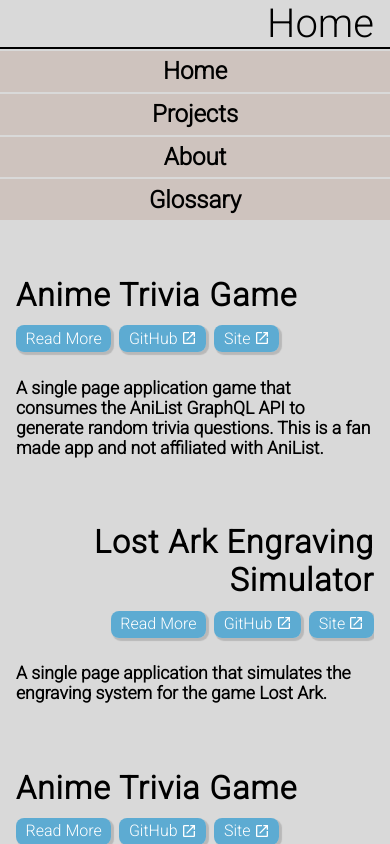
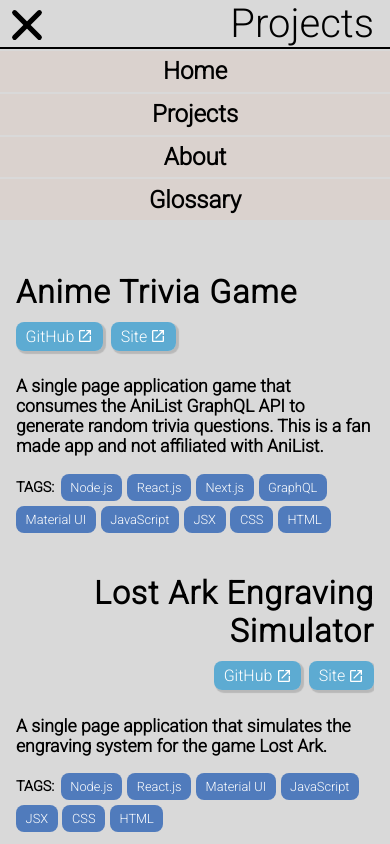
Before and after one commit to ja-me-ch/portfolio-site, a Next.js app: page /projects in a window 390 px wide. Built offline with nearby package versions, Linux system fonts and the light colour scheme; a web font is replaced by a local one.

Commit message:
implemented responsive navbar

```diff
--- a/components/LinkTag.tsx
+++ b/components/LinkTag.tsx
@@ -11,7 +11,7 @@
     color: theme.themes[theme.themes.selectedTheme].contrastText,
     backgroundColor: alpha(theme.themes[theme.themes.selectedTheme].main, 0.8),
     boxShadow: "2px 2px 1px 1px rgba(0, 0, 0, 0.15)",
-    padding: "0.2rem 0.6rem 0.3rem 0.6rem",
+    padding: "0.3rem 0.6rem 0.3rem 0.6rem",
     transition: "all 0.6s ease",
     "&:hover": {
         borderRadius: "0.4rem",
--- /dev/null
+++ b/components/Tag.tsx
@@ -0,0 +1,32 @@
+import React from "react";
+import { alpha, CustomTheme, styled } from "@mui/material";
+
+const RootStyle = styled("div")(({ theme }: { theme: CustomTheme }) => ({
+    // display: "flex",
+    // justifyContent: "center",
+    // alignItems: "center",
+    borderRadius: "0.5rem",
+    color: theme.themes[theme.themes.selectedTheme].contrastText,
+    backgroundColor: alpha(theme.themes[theme.themes.selectedTheme].light, 0.9),
+    // boxShadow: "2px 2px 1px 1px rgba(0, 0, 0, 0.15)",
+    padding: "0.2rem 0.6rem 0.3rem 0.6rem",
+    transition: "all 0.6s ease",
+    "&:hover": {
+        borderRadius: "0.4rem",
+        backgroundColor: alpha(
+            theme.themes[theme.themes.selectedTheme].dark,
+            0.7
+        ),
+         boxShadow: "1px 1px 1px 1px rgba(0, 0, 0, 0.1)",
+    },
+}));
+
+const TextSpan = styled("span")(() => ({
+    fontSize: "0.8rem",
+}));
+
+const Tag = function ({ text }) {
+    return <RootStyle><TextSpan>{text}</TextSpan></RootStyle>;
+};
+
+export default Tag;
--- a/components/layouts/DefaultLayout.tsx
+++ b/components/layouts/DefaultLayout.tsx
@@ -105,11 +105,12 @@
 
 const ChildrenContainer = styled("div")(({ theme }) => ({
     padding: "1rem",
-    height: '100%',
+    height: "100%",
     // margin: 'auto',
     // overflow: "scroll",
     // border: '1px solid blue',
     // overflowY: 'auto',
+    overflow: "overlay",
     overflowX: "hidden",
     "&::-webkit-scrollbar": {
         width: "0px",
@@ -130,7 +131,7 @@
         },
     },
     [theme.breakpoints.down("sm")]: {
-        overflow: 'hidden'
+        overflow: "hidden",
     },
 }));
 
@@ -145,7 +146,7 @@
             <CenterColumns offset={horizontalOffset}>
                 <HorizontalSpacer></HorizontalSpacer>
                 <Canvas offset={verticalOffset}>
-                    <Navbar title={"Home"} />
+                    <Navbar />
                     <ChildrenContainer>{children}</ChildrenContainer>
                     <Footer />
                 </Canvas>
--- a/components/layouts/Navbar.tsx
+++ b/components/layouts/Navbar.tsx
@@ -1,14 +1,31 @@
-import React, { useEffect } from "react";
-import { CustomTheme, styled } from "@mui/material";
+import React, { useEffect, useContext } from "react";
+import { MainContext } from "../../contexts/MainContext";
+import { CustomTheme, styled, Collapse } from "@mui/material";
 import Link from "next/link";
 import { useRouter } from "next/router";
-import { WaveProps, NavItemProps } from "../../types/common";
+import { WaveProps, NavItemProps, NavProps } from "../../types/common";
 import { lighten } from "@mui/material";
+import NavbarSvg from "../../public/svg/navbar";
 
 const RootStyle = styled("div")(({ theme }: { theme: CustomTheme }) => ({
     position: "sticky",
     top: "0",
     backgroundColor: theme.themes.modes[theme.palette.mode].main,
+}));
+
+const TopBar = styled("div")(() => ({
+    // display: 'flex',
+    // flexDirection: 'row',
+    // justifyContent: 'space-between'
+}));
+
+const HamburgerIconContainer = styled("div")(({ theme }) => ({
+    position: "absolute",
+    paddingLeft: "0.1rem",
+    visibility: "hidden",
+    [theme.breakpoints.down("sm")]: {
+        visibility: "visible",
+    },
 }));
 
 const Title = styled("h1")(({ theme }) => ({
@@ -25,22 +42,27 @@
     },
 }));
 
-const Nav = styled("div")(({ theme }) => ({
+const Nav = styled("div")<NavProps>(
+    ({ theme, showNavbar }: { theme: CustomTheme; showNavbar: boolean }) => ({
         display: "flex",
         // justifyContent: 'center',
         flexDirection: "row-reverse",
         paddingRight: "1rem",
         marginTop: "1rem",
+        // visibility: showNavbar ? "visible" : "hidden",
         // border: '1px solid red',
         marginBottom: "1rem",
+        transition: "1s all",
         [theme.breakpoints.down("sm")]: {
             flexDirection: "column",
             padding: "0",
-        marginTop: '2px',
-        marginBottom: '0',
-        gap: '2px'
+            marginTop: "2px",
+            marginBottom: "0",
+            gap: "2px",
+            // height: showNavbar ? "auto" : "0",
         },
-}));
+    })
+);
 
 const NavItem = styled(Link)<NavItemProps>(
     ({ theme }: { theme: CustomTheme }) => ({
@@ -50,7 +72,7 @@
         borderRight: "2px solid #000",
         backgroundColor: lighten(
             theme.themes.modes[theme.palette.mode].light,
-            0.2
+            0.4
         ),
         marginLeft: "0.5rem",
         padding: "0.3rem",
@@ -74,13 +96,16 @@
             textAlign: "center",
             width: "100%",
             border: "unset",
-            paddingBlock: '0.4rem',
-            margin: '0',
-            borderRadius: '0',
-            fontWeight: '600',
+            paddingBlock: "0.4rem",
+            margin: "0",
+            borderRadius: "0",
+            fontWeight: "600",
             "&:hover": {
                 border: "unset",
-                background: lighten(theme.themes.modes[theme.palette.mode].light, 0),
+                background: lighten(
+                    theme.themes.modes[theme.palette.mode].light,
+                    0
+                ),
             },
         },
     })
@@ -102,7 +127,7 @@
         height: "12rem",
         width: "12rem",
         backgroundColor: theme.themes[theme.themes.selectedTheme].main,
-        opacity: "20%",
+        opacity: "15%",
         borderRadius: "43%",
         border: "1px solid white",
         transition: "all 1s ease",
@@ -134,22 +159,26 @@
                 }) translateX(-5%)`,
             },
         },
-        [theme.breakpoints.down('sm')]: {
-            display: 'none'
-        }
+        [theme.breakpoints.down("sm")]: {
+            display: "none",
+        },
     })
 );
 
-function Navbar(props: { title: string }) {
-    const { title } = props;
+function Navbar() {
+    const { showNavbar } = useContext(MainContext);
+    const params = useRouter();
 
-    const params = useRouter();
-    // console.log(params);
+    const getPageTitle = function (params) {
+        if (params.pathname === "/") return "Home";
+        const path = params.pathname.split("/")[1];
+        return path[0].toUpperCase() + path.slice(1);
+    };
+
     let rndWaveDuration = 10;
     let rndWaveScales = [1, 0.95, 1, 0.95];
 
     useEffect(() => {
-        console.log("useEffect!");
         const waveDuration = [8, 12];
         const waveScale = [0.85, 1];
         const getRandomNumber = function (array): number[] | number {
@@ -173,10 +202,18 @@
         rndWaveScales = getRandomNumber(waveScale) as number[];
     }, []);
 
+    const onHamburgerClick = () => showNavbar.toggle();
+
     return (
         <RootStyle>
-            <Title>{title}</Title>
-            <Nav>
+            <TopBar>
+                <HamburgerIconContainer onClick={onHamburgerClick}>
+                    <NavbarSvg toggle={showNavbar.value} />
+                </HamburgerIconContainer>
+                <Title>{getPageTitle(params)}</Title>
+            </TopBar>
+            <Collapse in={showNavbar.value} collapsedSize={0}>
+                <Nav showNavbar={showNavbar.value}>
                     <NavItem href={"/"}>
                         Home
                         <Wave
@@ -212,6 +249,7 @@
                         />
                     </NavItem>
                 </Nav>
+            </Collapse>
         </RootStyle>
     );
 }
--- a/components/projects/Project.tsx
+++ b/components/projects/Project.tsx
@@ -4,27 +4,29 @@
 import Link from "next/link";
 import LinkTag from "../LinkTag";
 import Image from "next/image";
+import Tag from "../Tag";
 
 const RootStyle = styled("div")(({ index }: { index: number }) => ({
     display: "flex",
-    flexDirection: index % 2 ? "row-reverse" : "row",
-    marginBlock: "1.5rem",
+    flexDirection: "column",
+    // flexDirection: index % 2 ? "row-reverse" : "row",
+    marginBlock: "1.3rem",
 }));
 
 const PreviewImageContainer = styled("div")(() => ({
-    flexBasis: '30%',
+    flexBasis: "30%",
 }));
 
 const ImageStyle = styled(Image)(() => ({
-    objectFit: 'cover',
-    height: '100%',
-    width: '100%',
-}))
+    objectFit: "cover",
+    height: "100%",
+    width: "100%",
+}));
 
 const ProjectPreviewContent = styled("div")(() => ({
     // border: '1px solid red',
-    flexBasis: '70%',
-    flexGrow: '1',
+    flexBasis: "70%",
+    flexGrow: "1",
     marginBlock: "0",
 }));
 
@@ -37,10 +39,13 @@
     fontSize: "2rem",
     fontFamily: "Roboto",
     textAlign: index % 2 === 0 ? "left" : "right",
+    '&:hover': {
+        textDecoration: 'underline'
+    }
 }));
 
 const ProjectLinks = styled("div")(({ index }: { index: number }) => ({
-    margin: '0.7rem 0',
+    margin: "0.7rem 0",
     display: "flex",
     flexDirection: "row",
     justifyContent: index % 2 === 0 ? "flex-start" : "flex-end",
@@ -49,10 +54,26 @@
     paddingBottom: "0.5rem",
 }));
 
-const Description = styled('p')(() => ({
-    fontSize: '1.1rem',
+const Description = styled("p")(() => ({
+    fontSize: "1.1rem",
+    fontWeight: "600",
+}));
+
+const TagsContainer = styled("div")(() => ({
+    display: 'flex',
+    flexDirection: 'row',
+    flexWrap: 'wrap',
+    gap: '0.3rem',
+    alignItems: 'center',
+    // border: "1px solid red",
+}));
+
+const TagsSpan = styled("span")(() => ({
+    textTransform: "uppercase",
+    fontSize: "0.9rem",
     fontWeight: '600',
-}))
+    marginRight: '0.1rem'
+}));
 
 interface IProps {
     preview: Preview;
@@ -64,11 +85,9 @@
     const { title, imageUrl, description, siteUrl, github, tags } = preview;
 
     const projectReadMore = <LinkTag text={"Read More"} link={"/"} />;
-    LinkTag;
     const projectLinkSiteUrl = siteUrl ? (
         <LinkTag text={"Site"} link={siteUrl} />
     ) : null;
-
     const projectLinkGithub = <LinkTag text={"GitHub"} link={github} />;
 
     return (
@@ -78,21 +97,25 @@
             </PreviewImageContainer> */}
             <ProjectPreviewContent>
                 <Title index={index}>
-                    <Link href={'/'}>{title}</Link>
+                    <Link href={"/"}>{title}</Link>
                 </Title>
                 <ProjectLinks index={index}>
-                    {projectReadMore}
+                    {/* {projectReadMore} */}
                     {projectLinkGithub}
                     {projectLinkSiteUrl}
                 </ProjectLinks>
-                <Description>
-                {preview.description}
-                </Description>
+                <Description>{preview.description}</Description>
                 {/* {preview.github}
                 {preview.imageUrl}
                 {preview.siteUrl} */}
                 {/* {preview.tags} */}
             </ProjectPreviewContent>
+            <TagsContainer>
+                <TagsSpan>Tags:</TagsSpan>
+                {tags.map((t, index) => {
+                    return <Tag text={t} key={`${index}-${t}`} />
+                })}
+            </TagsContainer>
         </RootStyle>
     );
 };
--- a/contexts/MainContext.tsx
+++ b/contexts/MainContext.tsx
@@ -1,17 +1,33 @@
 import React, { createContext, useState } from "react";
 import { useTheme } from "@mui/material";
 
-interface MainContextProps {}
+interface MainContextProps {
+    showNavbar: {
+        value: boolean;
+        toggle: () => void;
+    };
+}
 
-export const MainContext = createContext<MainContextProps | undefined>(
-    undefined
-);
+export const MainContext = createContext<MainContextProps | undefined>(undefined);
 
 export function MainContextProvider(props) {
+    const [showNavbar, setShowNavbar] = useState(true);
+
+    const toggleNavbar = function () {
+        setShowNavbar((s) => !s);
+    };
+
     return (
-        <MainContext.Provider value={
-            {} as MainContextProps
-        }>
+        <MainContext.Provider
+            value={
+                {
+                    showNavbar: {
+                        value: showNavbar,
+                        toggle: toggleNavbar,
+                    },
+                } as MainContextProps
+            }
+        >
             {props.children}
         </MainContext.Provider>
     );
--- a/pages/_app.tsx
+++ b/pages/_app.tsx
@@ -1,4 +1,5 @@
 import '../styles/globals.css';
+import { MainContextProvider } from '../contexts/MainContext';
 import DefaultLayout from "../components/layouts/DefaultLayout";
 import { ThemeProvider } from "@emotion/react";
 import theme from "../styles/theme";
@@ -10,11 +11,13 @@
 function MyApp({ Component, pageProps }) {
     return (
         <ThemeProvider theme={theme}>
-            <RootStyle>
-                <DefaultLayout>
-                    <Component {...pageProps} />
-                </DefaultLayout>
-            </RootStyle>
+            <MainContextProvider>
+                <RootStyle>
+                    <DefaultLayout>
+                        <Component {...pageProps} />
+                    </DefaultLayout>
+                </RootStyle>
+            </MainContextProvider>
         </ThemeProvider>
     );
 }
--- /dev/null
+++ b/public/svg/navbar.tsx
@@ -0,0 +1,104 @@
+import { styled } from "@mui/material";
+
+const NavBarSvgStyle = styled("svg")(() => ({
+    // border: "4px solid black",
+    // borderRadius: "0.3rem",
+    cursor: "pointer",
+    background: "transparent",
+    width: "50",
+    ".line": {
+        transition:
+            "y 100ms ease-in 100ms, rotate 100ms ease-in, opacity 0ms 100ms",
+        // : "y 300ms ease-in 300ms, rotate 300ms ease-in, opacity 0ms 300ms",
+        transformOrigin: "center",
+    },
+    // ".top": {
+    //     y: toggle ? "45" : "25",
+    //     rotate: toggle ? "45deg" : "0",
+    // },
+    // ".bottom": {
+    //     y: toggle ? "45" : "70",
+    //     rotate: toggle ? "-45deg" : "0",
+    // },
+    // ".middle": {
+    //     opacity: "0",
+    // },
+    // "&:hover": {
+    //     ".line": {
+    //         transition:
+    //             "y 300ms ease-in, rotate 300ms ease-in 300ms, opacity 0ms 300ms",
+    //     },
+    //     ".top": {
+    //         y: "45",
+    //         rotate: "45deg",
+    //     },
+    //     ".bottom": {
+    //         y: "45",
+    //         rotate: "-45deg",
+    //     },
+    //     ".middle": {
+    //         opacity: "0",
+    //     },
+    // },
+    ".line-toggle": {
+        transition:
+            "y 100ms ease-in, rotate 100ms ease-in 300ms, opacity 0ms 100ms",
+    },
+    ".top-toggle": {
+        y: "45",
+        rotate: "45deg",
+    },
+    ".bottom-toggle": {
+        y: "45",
+        rotate: "-45deg",
+    },
+    ".middle-toggle": {
+        opacity: "0",
+    },
+}));
+
+const NavbarSvg = function ({toggle}) {
+    const width = 80;
+    const height = 10;
+    // console.log(`Toggle: ${toggle}`);
+    return (
+        <NavBarSvgStyle
+            xmlns="http://www.w3.org/2000/svg"
+            viewBox="0 0 100 100"
+            width={50}
+        >
+            <rect
+                width={width}
+                height={height}
+                x={10}
+                y={20}
+                rx={5}
+                className={`top line ${
+                    toggle ? "top-toggle line-toggle" : ""
+                }`}
+            ></rect>
+            <rect
+                width={width}
+                height={height}
+                x={10}
+                y={45}
+                rx={5}
+                className={`middle line ${
+                    toggle ? "middle-toggle line-toggle" : ""
+                }`}
+            ></rect>
+            <rect
+                width={width}
+                height={height}
+                x={10}
+                y={70}
+                rx={5}
+                className={`bottom line ${
+                    toggle ? "bottom-toggle line-toggle" : ""
+                }`}
+            ></rect>
+        </NavBarSvgStyle>
+    );
+};
+
+export default NavbarSvg;
--- a/types/common.ts
+++ b/types/common.ts
@@ -15,3 +15,8 @@
     theme?: CustomTheme;
     href: string
 }
+
+export type NavProps = {
+    theme?: CustomTheme;
+    showNavbar: boolean;
+}
```
Lines whose indentation alone changed are shown as unchanged.
